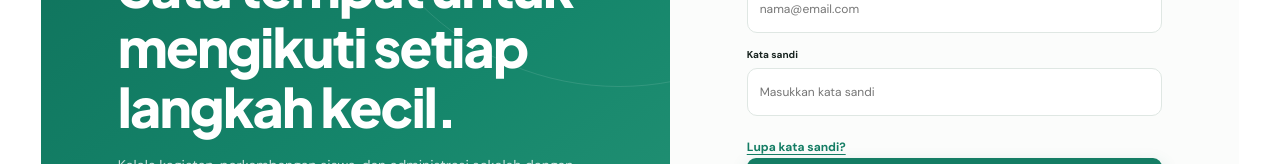
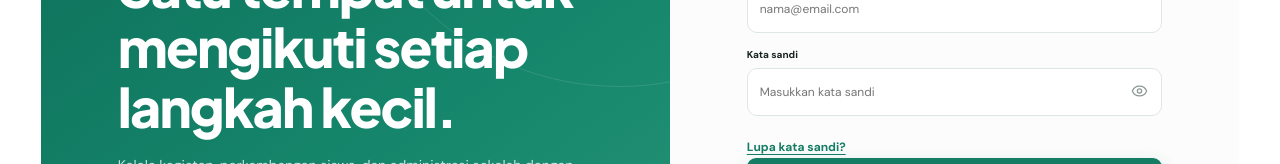
Before and after one commit to theclassping/classping-fe-school, a Next.js app: page /login in a window 1280 px wide. Shown: the part 329-493 px from the top of the page. Built offline with nearby package versions, Linux system fonts and the light colour scheme.

Commit message:
add hide and show icon in login form

```diff
--- a/app/login/page.tsx
+++ b/app/login/page.tsx
@@ -1,7 +1,7 @@
 "use client";
 import { FormEvent, useState } from "react";
 import Link from "next/link";
-import { Download, FileText } from "lucide-react";
+import { Download, Eye, EyeOff, FileText } from "lucide-react";
 import { useRouter } from "next/navigation";
 
 export default function LoginPage() {
@@ -9,6 +9,7 @@ const router = useRouter();
 
 const [email, setEmail] = useState("");
 const [password, setPassword] = useState("");
+const [showPassword, setShowPassword] = useState(false);
 const [error, setError] = useState("");
 const [loading, setLoading] = useState(false);
 
@@ -121,12 +122,22 @@ try {
               <input
                 id="loginPassword"
                 name="password"
-                type="password"
+                type={showPassword ? "text" : "password"}
+                autoComplete="current-password"
                 value={password}
                 onChange={(event) => setPassword(event.target.value)}
                 placeholder="Masukkan kata sandi"
                 required
               />
+              <button
+                type="button"
+                aria-label={showPassword ? "Sembunyikan kata sandi" : "Tampilkan kata sandi"}
+                aria-pressed={showPassword}
+                aria-controls="loginPassword"
+                onClick={() => setShowPassword((current) => !current)}
+              >
+                {showPassword ? <EyeOff aria-hidden="true" /> : <Eye aria-hidden="true" />}
+              </button>
             </div>
 
             <p className="reset-help"><Link href="/forgot-password">Lupa kata sandi?</Link></p>
```
